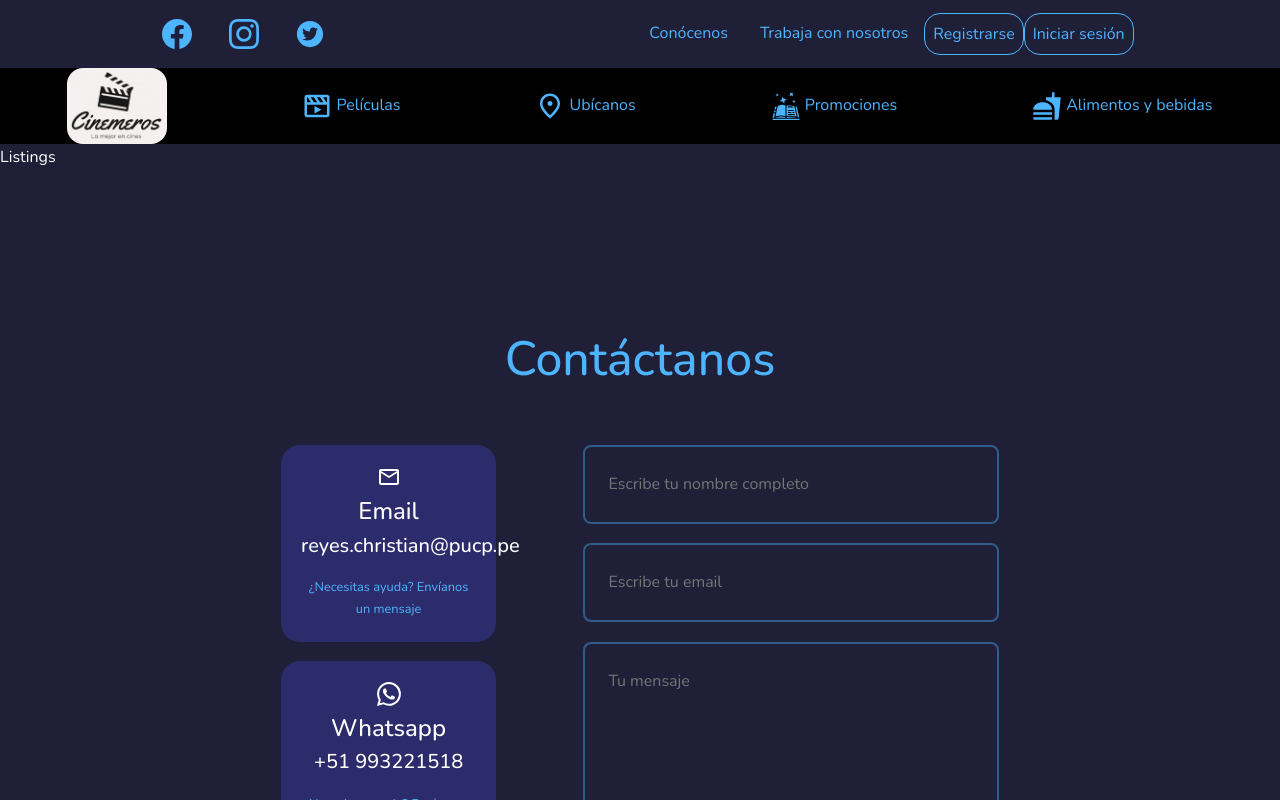
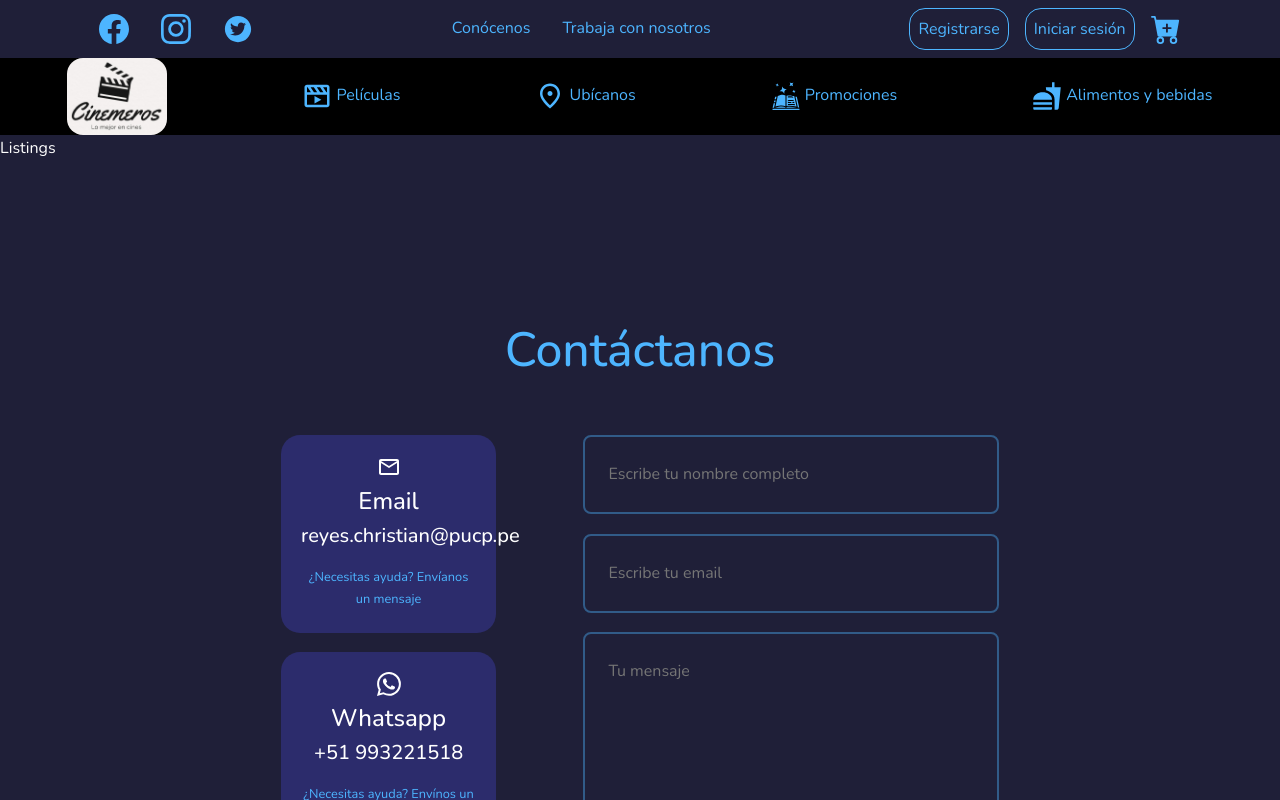
Before and after one commit to CJRS1/Cinemeros, a React (Create React App) app: page / in a window 1280 px wide. Shown: the top 800 px of the page. Built offline with nearby package versions, Linux system fonts and the light colour scheme.

Commit message:
Arreglando el Header

```diff
--- a/src/components/header/Header.jsx
+++ b/src/components/header/Header.jsx
@@ -3,23 +3,30 @@ import './header.css'
 import {BsFacebook} from 'react-icons/bs'
 import {BsInstagram} from 'react-icons/bs'
 import {AiFillTwitterCircle} from 'react-icons/ai'
+import {BsCartPlusFill} from 'react-icons/bs'
 
 
 const Header = () => {
   return (
     <div className='header_container' id='Header'>
       <nav className='nav_container'>
-      <a href="https://www.facebook.com" className='nav_menu' ><BsFacebook style={{ fontSize: '30px' }} />  </a>
-      <a href="https://twitter.com/?lang=en" className='nav_menu'><BsInstagram style={{ fontSize: '30px' }} /> </a>
-      <a href="https://www.instagram.com" className='nav_menu'><AiFillTwitterCircle style={{ fontSize: '30px' }} />   </a>
+      <a href="https://www.facebook.com" target="_blank" className='nav_menu' ><BsFacebook style={{ fontSize: '30px' }} /></a>
+      <a href="https://www.instagram.com" target="_blank" className='nav_menu'><BsInstagram style={{ fontSize: '30px' }} /></a>
+      <a href="https://twitter.com/?lang=en" target="_blank" className='nav_menu'><AiFillTwitterCircle style={{ fontSize: '30px' }} /></a>
       </nav>
 
       <nav className='nav_container'>
       <a href="#contact" className='nav_menu' >Conócenos</a>
       <a href="#work" className='nav_menu' >Trabaja con nosotros</a>
+
+      </nav>
+
+      <nav className='nav_container'>
       <button className="btn">Registrarse</button>
       <button className="btn">Iniciar sesión</button>
+      <a href="https://www.facebook.com" target="_blank" className='nav_menu' ><BsCartPlusFill style={{ fontSize: '30px' }} /></a>
       </nav>
+
     </div>
   )
 }
--- a/src/components/header/header.css
+++ b/src/components/header/header.css
@@ -6,10 +6,14 @@
 }
 
 .nav_container{
-    padding: 0.8rem 0rem 0.8rem 0rem;
+    padding: 0.5rem 0rem 0.5rem 0rem;
 
 }
 
 .nav_menu{
     padding: 1rem 1rem 0rem 1rem;
 }
+
+button{
+    margin: 0rem 0rem 0rem 1rem;
+}
```
